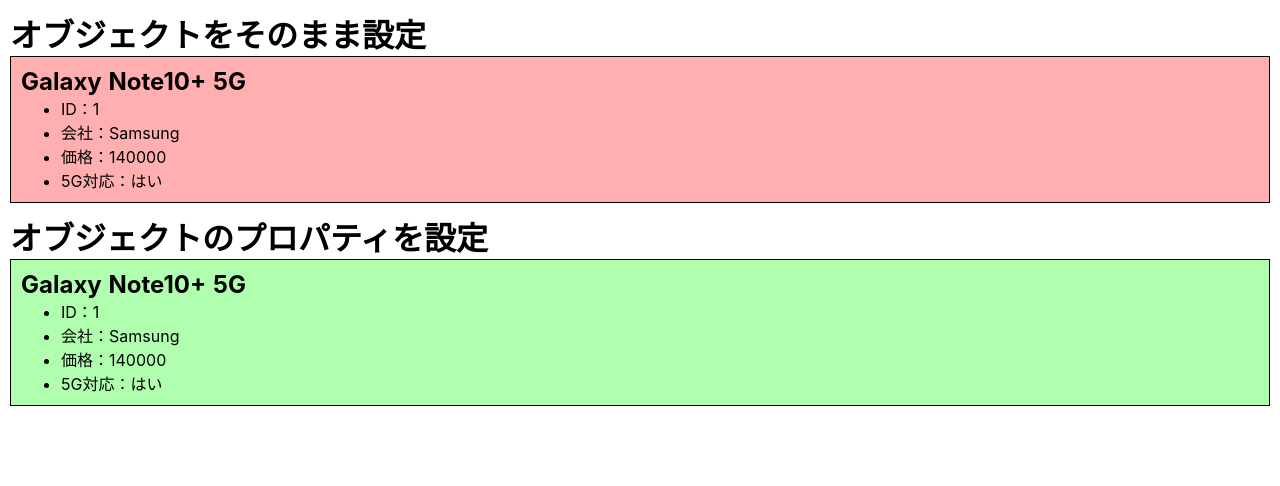
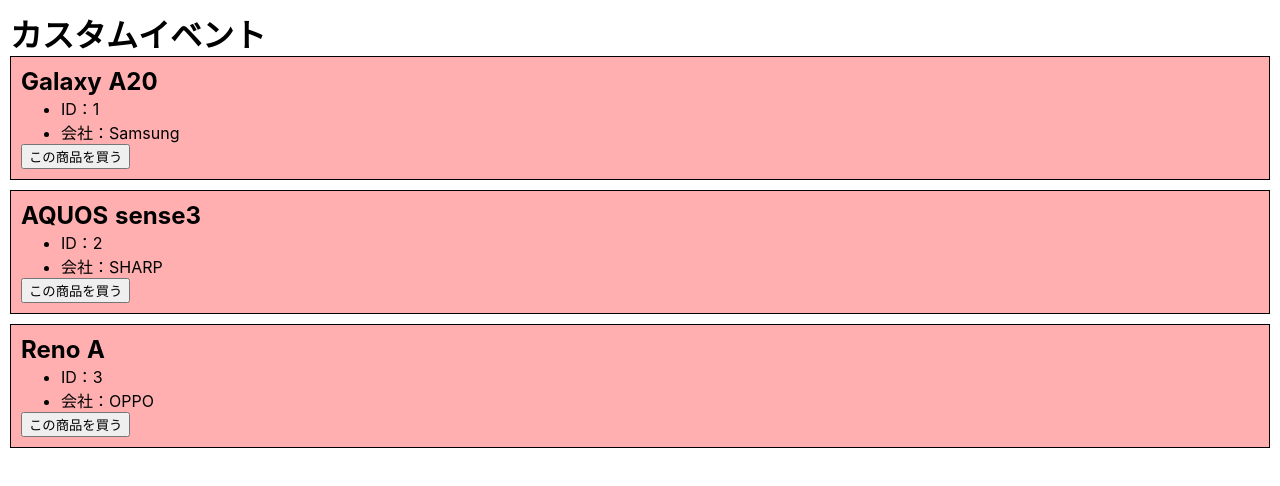
Before and after one commit to baystars/nuxt-p001, a Nuxt app: page / in a window 1280 px wide. Shown: the top 486 px of the page. Built offline with nearby package versions, Linux system fonts and the light colour scheme.

Commit message:
modified

```diff
--- /dev/null
+++ b/components/Smartphone.vue
@@ -0,0 +1,28 @@
+<template>
+  <div class="component">
+    <h2>{{ spec.name }}</h2>
+    <ul>
+      <li>ID：{{ spec.id }}</li>
+      <li>会社：{{ spec.vendor }}</li>
+    </ul>
+    <button v-on:click="onClickButton">この商品を買う</button>
+  </div>
+</template>
+<script>
+export default {
+  props: ['spec'], // プロパティ
+  methods: {
+    onClickButton() { // ボタンのイベントハンドラー
+      this.$emit('phoneSelected', this.spec) // カスタムイベント発生
+    }
+  }
+}
+</script>
+<style scoped>
+.component {
+  border:1px solid black;
+  margin-bottom: 10px;
+  padding: 10px;
+  background-color: #ffafaf;
+}
+</style>
--- a/components/Smartphone1.vue
+++ /dev/null
@@ -1,24 +0,0 @@
-<template>
-  <div class="component">
-    <h2>{{ spec.name }}</h2>
-    <ul>
-      <li>ID：{{ spec.id }}</li>
-      <li>会社：{{ spec.vendor }}</li>
-      <li>価格：{{ spec.price }}</li>
-      <li>5G対応：{{ spec.is5G === true ? 'はい' : 'いいえ' }}</li>
-    </ul>
-  </div>
-</template>
-<script>
-export default {
-  props: ['spec']
-}
-</script>
-<style scoped>
-.component {
-  background-color: #ffafaf;
-  border: 1px solid black;
-  margin-bottom: 10px;
-  padding: 10px;
-}
-</style>
--- a/components/Smartphone2.vue
+++ /dev/null
@@ -1,24 +0,0 @@
-<template>
-  <div class="component">
-    <h2>{{ name }}</h2>
-    <ul>
-      <li>ID：{{ id }}</li>
-      <li>会社：{{ vendor }}</li>
-      <li>価格：{{ price }}</li>
-      <li>5G対応：{{ is5G === true ? 'はい' : 'いいえ' }}</li>
-    </ul>
-  </div>
-</template>
-<script>
-export default {
-  props: ['id', 'vendor', 'name', 'price', 'is5G']
-}
-</script>
-<style scoped>
-.component {
-  background-color: #afffaf;
-  border: 1px solid black;
-  margin-bottom: 10px;
-  padding: 10px;
-}
-</style>
--- a/pages/index.vue
+++ b/pages/index.vue
@@ -1,28 +1,41 @@
 <template>
   <div class="container">
-    <h1>オブジェクトをそのまま設定</h1>
-    <Smartphone1 v-bind:spec="phoneSpec"/>
-    <h1>オブジェクトのプロパティを設定</h1>
-    <Smartphone2 v-bind="phoneSpec"/>
+    <h1>カスタムイベント</h1>
+    <div v-for="phone in phones" v-bind:key="phone.key">
+      <Smartphone v-bind:spec="phone" v-on:phoneSelected="onPhoneSelected"/>
+    </div>
   </div>
 </template>
 <script>
-import Smartphone1 from '~/components/Smartphone1'
-import Smartphone2 from '~/components/Smartphone2'
+import Smartphone from '~/components/Smartphone'
 export default {
   components: {
-    Smartphone1,
-    Smartphone2
+    Smartphone
   },
   data() {
     return {
-      phoneSpec: { // コンポーネントに設定するJavaScriptオブジェクト
-        id: 1,
-        vendor: 'Samsung',
-        name: 'Galaxy Note10+ 5G',
-        price: 140000,
-        is5G: true
-      }
+      phones: [
+        {
+          id: 1,
+          vendor: 'Samsung',
+          name: 'Galaxy A20'
+        },
+        {
+          id: 2,
+          vendor: 'SHARP',
+          name: 'AQUOS sense3'
+        },
+        {
+          id: 3,
+          vendor: 'OPPO',
+          name: 'Reno A'
+        }
+      ]
+    }
+  },
+  methods: {
+    onPhoneSelected(event) {
+      alert(`${event.vendor} ${event.name}を購入します。`)
     }
   }
 }
```
